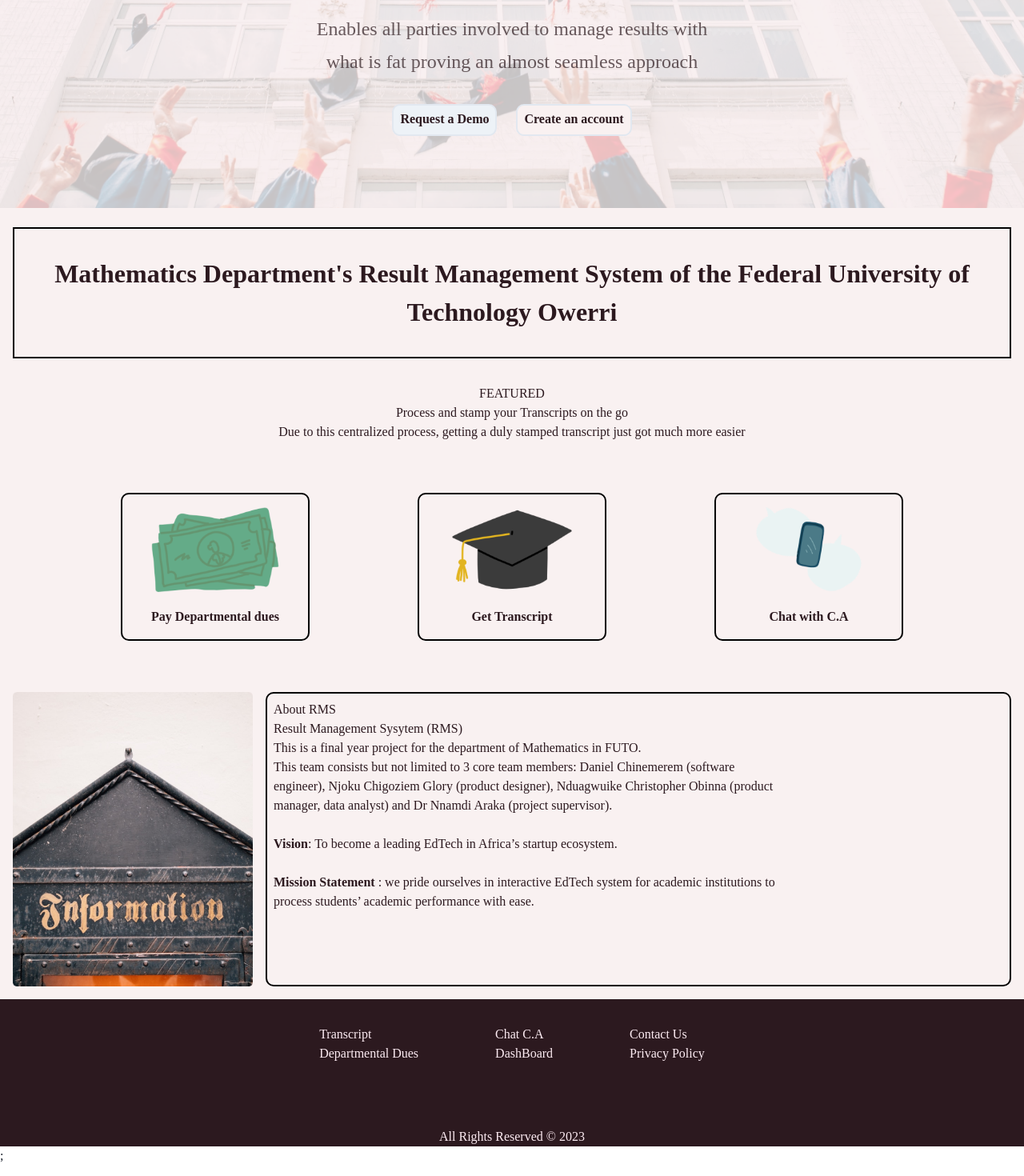
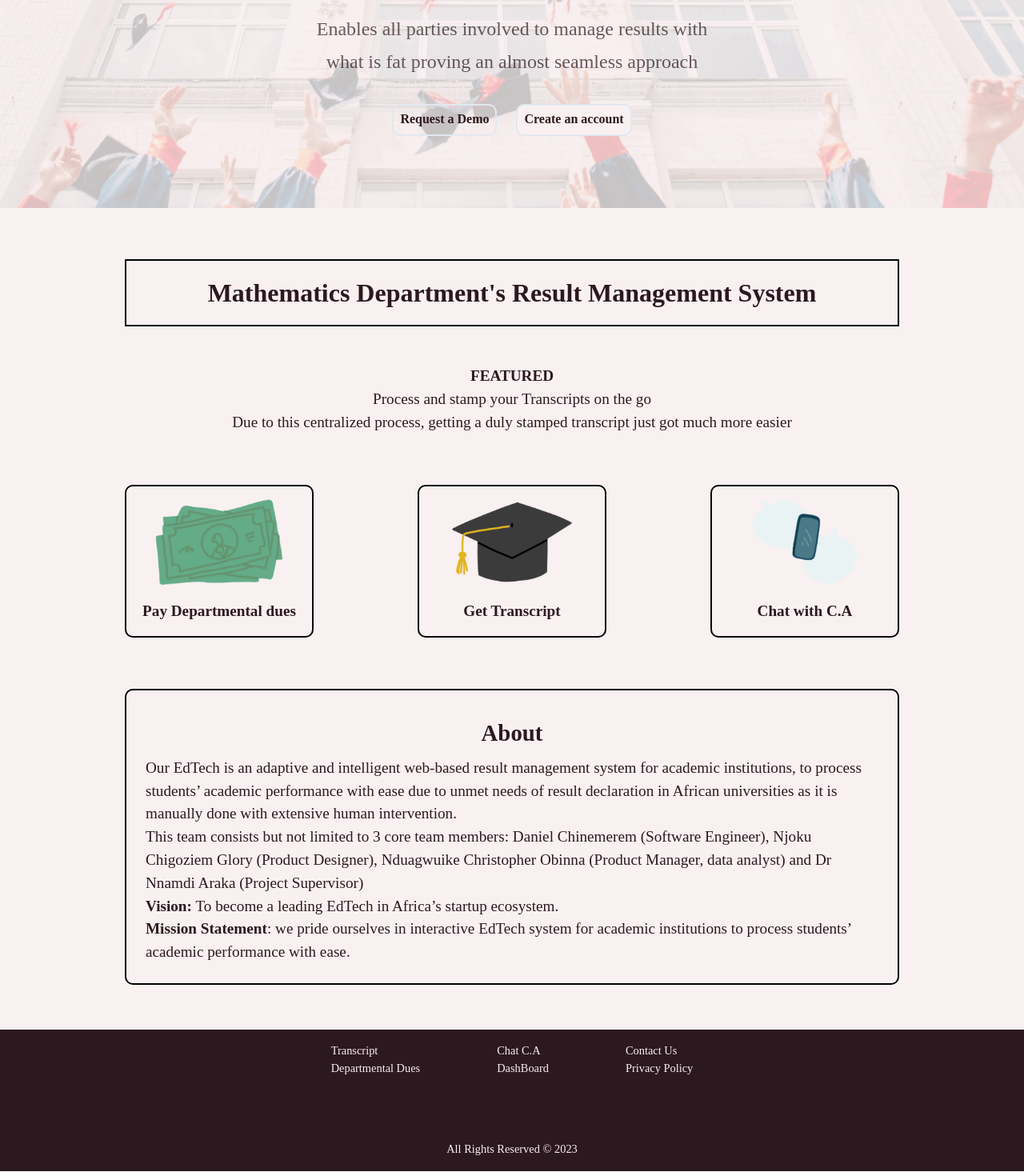
Before and after one commit to AchevaEnterprise/RMS-landing-page, a React (Create React App) app: page / in a window 1280 px wide. Shown: the part 340-1810 px from the top of the page at 80% size. Built offline with nearby package versions, Linux system fonts and the light colour scheme.

Commit message:
finished implementing new updates

```diff
--- a/src/components/Body.tsx
+++ b/src/components/Body.tsx
@@ -2,37 +2,39 @@
 import cash from "../Images/cash.png";
 import chat from "../Images/chat.png";
 import graduate from "../Images/graduate.png";
-import info from "../Images/info.png";
+
 const Body = () => {
+  const primaryFontWeight: number = 600;
   const textColor: string = "#2C191F";
-
-  const primaryFontWeight: number = 600;
+  const borderColor: string = "2px solid black";
+  const borderRadius: string = "10px";
+  const imageWidth: string = "200px";
   const flex = {
     display: "flex",
     justifyContent: "center",
     alignItems: "center",
   };
-
   return (
-    <Box p="1rem">
+    <Box p="1rem" maxW="1000px" m="0 auto">
       <Box
         {...flex}
-        border="2px solid black"
+        border={borderColor}
         width="100%"
         textAlign="center"
-        my=".5rem"
-        p="2rem">
+        my="3rem"
+        p="1rem">
         <Text
           as="h1"
           textAlign="center"
           fontWeight={primaryFontWeight}
           fontSize="2rem">
-          Mathematics Department's Result Management System of the Federal
-          University of Technology Owerri
+          Mathematics Department's Result Management System
         </Text>
       </Box>
       <Box textAlign="center" my="2rem">
-        <Text as="h4"> FEATURED</Text>
+        <Text as="h4" fontWeight="800">
+          FEATURED
+        </Text>
         <Text as="h2">Process and stamp your Transcripts on the go</Text>
         <Text>
           Due to this centralized process, getting a duly stamped transcript
@@ -41,16 +43,17 @@
       </Box>
       <Flex
         wrap="wrap"
-        justifyContent="space-evenly"
+        justifyContent="space-between"
+        alignItems="center"
         textAlign="center"
         my="4rem">
         <Flex
           flexDir="column"
           border="2px solid black"
-          borderRadius="10px"
+          borderRadius={borderRadius}
           p="1rem"
           gap="1.2rem">
-          <Image src={cash} alt="cash image" h="auto" w="200px" />
+          <Image src={cash} alt="cash image" h="auto" w={imageWidth} />
           <Box
             as="figcaption"
             textColor={textColor}
@@ -62,10 +65,10 @@
         <Flex
           flexDir="column"
           border="2px solid black"
-          borderRadius="10px"
+          borderRadius={borderRadius}
           p="1rem"
           gap="1.2rem">
-          <Image src={graduate} alt="cash image" h="auto" w="200px" />
+          <Image src={graduate} alt="cash image" h="auto" w={imageWidth} />
           <Box
             as="figcaption"
             textColor={textColor}
@@ -76,10 +79,10 @@
         <Flex
           flexDir="column"
           border="2px solid black"
-          borderRadius="10px"
+          borderRadius={borderRadius}
           p="1rem"
           gap="1.2rem">
-          <Image src={chat} alt="cash image" h="auto" w="200px" />
+          <Image src={chat} alt="cash image" h="auto" w={imageWidth} />
           <Box
             as="figcaption"
             textColor={textColor}
@@ -89,33 +92,42 @@
         </Flex>
       </Flex>
       <Box>
-        <Flex gap="1rem">
-          <Image src={info} alt="Vision" h="auto" maxW="300px" />
         <Box
           p=".5rem"
+          my="2.5rem"
           border="2px solid black"
-            borderRadius="10px"
-            textAlign="left">
-            <Box w="70%">
-              <Text as="h2">About RMS</Text>
-              <Text as="h4">Result Management Sysytem (RMS)</Text>
+          borderRadius={borderRadius}
+          textAlign="left"
+          fontWeight="400">
+          <Box p="1rem">
+            <Text
+              as="h2"
+              fontSize="1.8rem"
+              fontWeight={600}
+              textAlign="center"
+              my=".5rem">
+              About
+            </Text>
+
             <Text>
-                This is a final year project for the department of Mathematics
-                in FUTO. <br />
-                This team consists but not limited to 3 core team members:
-                Daniel Chinemerem (software engineer), Njoku Chigoziem Glory
-                (product designer), Nduagwuike Christopher Obinna (product
-                manager, data analyst) and Dr Nnamdi Araka (project supervisor).{" "}
-                <br /> <br />
-                <strong>Vision</strong>: To become a leading EdTech in Africa’s
-                startup ecosystem. <br /> <br />
-                <strong>Mission Statement</strong> : we pride ourselves in
+              Our EdTech is an adaptive and intelligent web-based result
+              management system for academic institutions, to process students’
+              academic performance with ease due to unmet needs of result
+              declaration in African universities as it is manually done with
+              extensive human intervention. <br />
+              This team consists but not limited to 3 core team members: Daniel
+              Chinemerem (Software Engineer), Njoku Chigoziem Glory (Product
+              Designer), Nduagwuike Christopher Obinna (Product Manager, data
+              analyst) and Dr Nnamdi Araka (Project Supervisor)
+              <br />
+              <strong>Vision:</strong> To become a leading EdTech in Africa’s
+              startup ecosystem. <br />
+              <strong> Mission Statement</strong>: we pride ourselves in
               interactive EdTech system for academic institutions to process
               students’ academic performance with ease.
             </Text>
           </Box>
         </Box>
-        </Flex>
       </Box>
     </Box>
   );
--- a/src/components/Footer.tsx
+++ b/src/components/Footer.tsx
@@ -2,9 +2,14 @@
 
 const Footer = () => {
   return (
-    <Box as="footer" bgColor="#2C191F" textColor="#FDECF3" fontWeight="300">
-      <Flex flexDir="column" alignItems="center" rowGap="5rem" pt="2rem">
-        <Flex gap="6rem">
+    <Box
+      bgColor="#2C191F"
+      textColor="#FDECF3"
+      py="1rem"
+      fontWeight="300"
+      fontSize=".9rem">
+      <Flex flexDir="column" alignItems="center" rowGap="5rem">
+        <Flex gap="6rem" wrap="wrap">
           <Flex flexDir="column">
             <Link>Transcript</Link>
             <Link>Departmental Dues</Link>
--- a/src/components/Header.tsx
+++ b/src/components/Header.tsx
@@ -1,12 +1,4 @@
-import {
-  Box,
-  Flex,
-  LinkBox,
-  Link,
-  ButtonGroup,
-  Button,
-  Text,
-} from "@chakra-ui/react";
+import { Box, Flex, ButtonGroup, Button, Text } from "@chakra-ui/react";
 import bgImage from "../Images/bg.png";
 
 const Header = () => {
@@ -48,25 +40,17 @@
       <Flex justifyContent="space-between" alignItems="center" px="1rem">
         <Box>
           <Text
-            textDecorationLine="overline"
-            textDecorationColor={textColor}
-            textDecorationThickness=".05"
-            textDecorationStyle="solid"
             as="h1"
             fontStyle="revert-layer"
-            fontWeight="900"
-            letterSpacing={9}
+            fontWeight="700"
+            letterSpacing={4}
             fontSize="2.2rem"
-            fontFamily="body"
+            fontFamily="inherit"
             w="auto">
             RMS
           </Text>
         </Box>
-        <LinkBox display="flex" gap="4rem">
-          <Link>Transcript</Link>
-          <Link>Dashboard</Link>
-          <Link>Results</Link>
-        </LinkBox>
+
         <Box>
           <ButtonGroup color={textColor} {...flex}>
             <Button
@@ -109,7 +93,11 @@
           proving an almost seamless approach
         </Text>
         <ButtonGroup {...flex} gap="1rem">
-          <Button {...topRightButoonStyles} {...buttonBg} bgColor="none">
+          <Button
+            {...topRightButoonStyles}
+            {...buttonBg}
+            bgColor="none"
+            variant="ghost">
             Request a Demo
           </Button>
           <Button
--- a/src/components/Main.tsx
+++ b/src/components/Main.tsx
@@ -7,11 +7,10 @@
 const Main = () => {
   const bgColor: string = "#F9F1F1";
   const textColor: string = "#2C191F";
-  const fontSize: string = "1rem";
+  const fontSize: string = "1.2rem";
   const primaryFontWeight: number = 500;
   const primaryLineheight: number = 1.5;
   return (
-    <Box>
     <Box
       bgColor={bgColor}
       textColor={textColor}
@@ -22,7 +21,6 @@
       <Body />
       <Footer />
     </Box>
-    </Box>
   );
 };
 
--- a/src/index.css
+++ b/src/index.css
@@ -4,8 +4,3 @@
   -webkit-font-smoothing: antialiased;
   -moz-osx-font-smoothing: grayscale;
 }
-
-code {
-  font-family: source-code-pro, Menlo, Monaco, Consolas, "Courier New",
-    monospace;
-}
--- a/src/theme.ts
+++ b/src/theme.ts
@@ -1,6 +1,13 @@
 import { extendTheme } from "@chakra-ui/react";
 
 const theme = extendTheme({
+  breakpoints: {
+    sm: "320px",
+    md: "768px",
+    lg: "960px",
+    xl: "1200px",
+    "2xl": "1536px",
+  },
   fonts: {
     body: "Rubik sans-serif",
     heading: "Rubik sans-serif",
```
Lines whose indentation alone changed are shown as unchanged.
